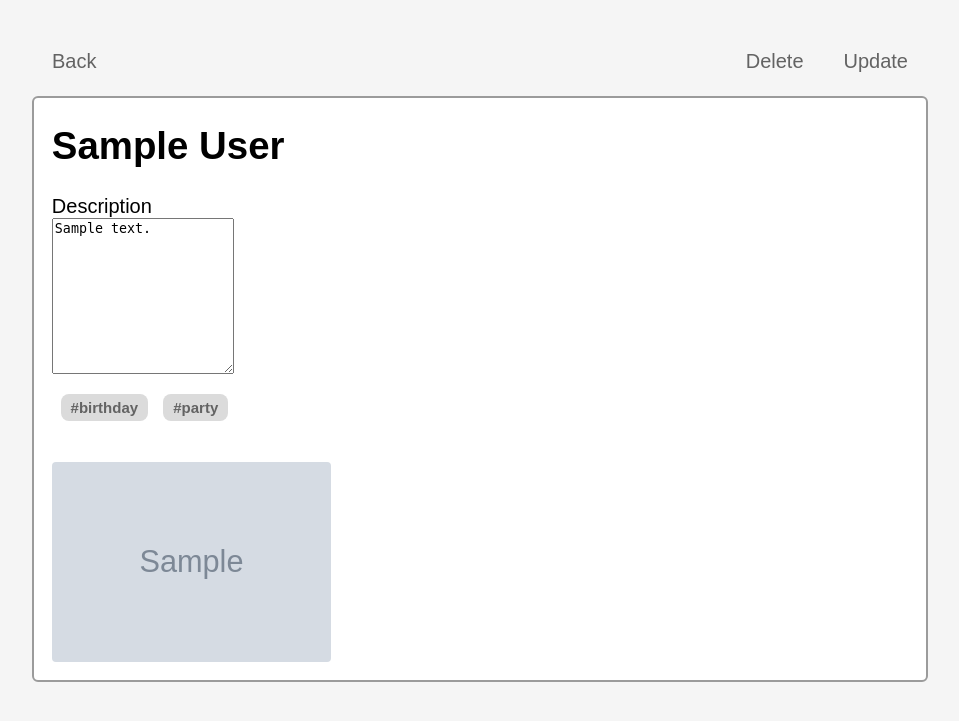
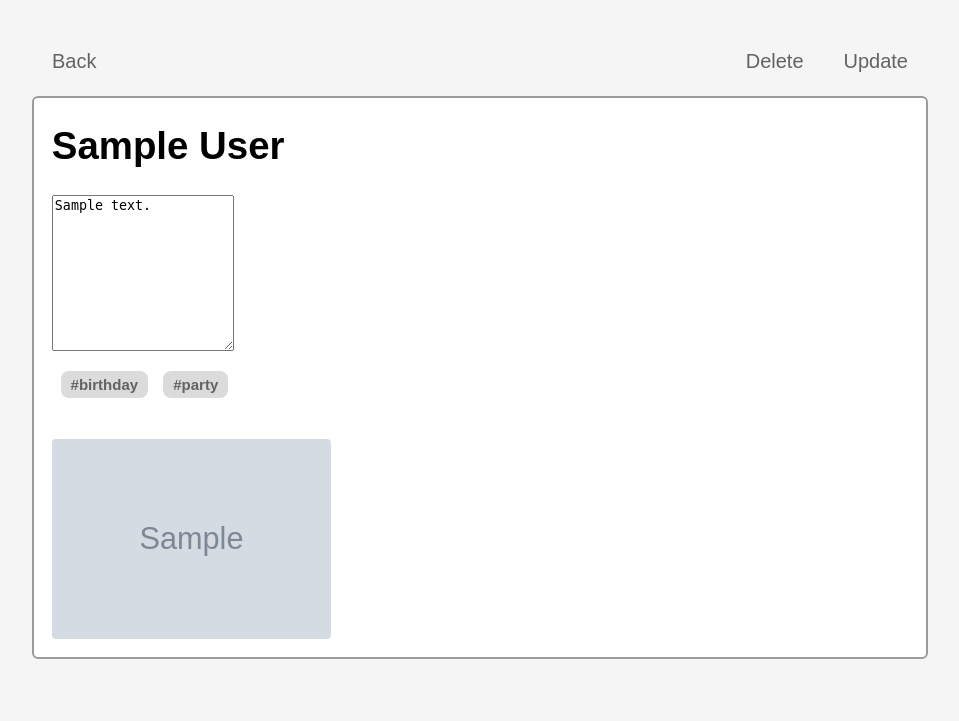
Before and after one commit to ArmanMokammel/Django-NoteApp, a Django app: a page that uses UserData/templates/view_note.html in a window 1280 px wide. Shown: the top 721 px of the page, without its empty margins (160-1119 px from the left). Run offline with Django 4.2, Linux system fonts and the light colour scheme; a user stored in the database is signed in; tables that the repository leaves empty hold one stand-in row (values such as "Sample post"); grey boxes marked "Sample" are stand-in pictures; some libraries are stand-ins or nearby versions.

Commit message:
modified

```diff
--- a/UserData/templates/notes_home.html
+++ b/UserData/templates/notes_home.html
@@ -14,8 +14,6 @@
         <h1 class="w">Welcome {{usernameee}} </h1>
         <div class="create_note">
             <a href="{% url 'UserData:add_note' usernameee %}" class="btn btn-outline-success txt-success rounded buttons">Take a New Note</a>
-        </div>
-        <div class="logout">
             <a href="{% url 'UserData:logout' %}" class="btn btn-outline-danger txt-danger rounded buttons">Logout</a>
         </div>
     </div>
--- a/UserData/templates/view_note.html
+++ b/UserData/templates/view_note.html
@@ -178,7 +178,7 @@
             <h1>{{user_note.title}}</h1>
         </div>
         <div class="description">
-            <label for="note-description" class="col-sm-2 form-control-label">Description</label>
+            {% comment %} <label for="note-description" class="col-sm-2 form-control-label">Description</label> {% endcomment %}
             <div class="col-sm-10">
                 <textarea name="note_description" id="note-description" rows="10">{{ user_note.description }}</textarea>
             </div>
```
